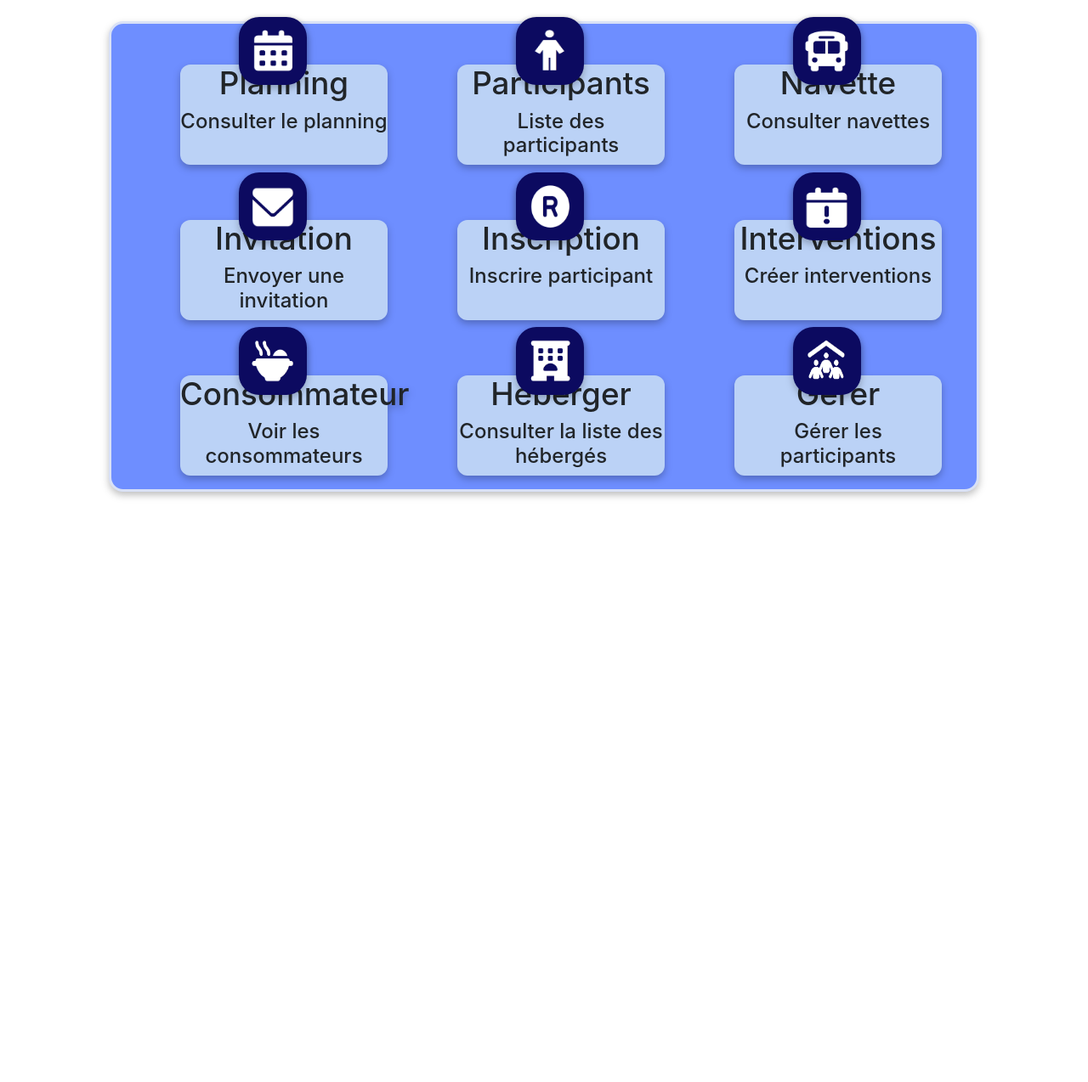
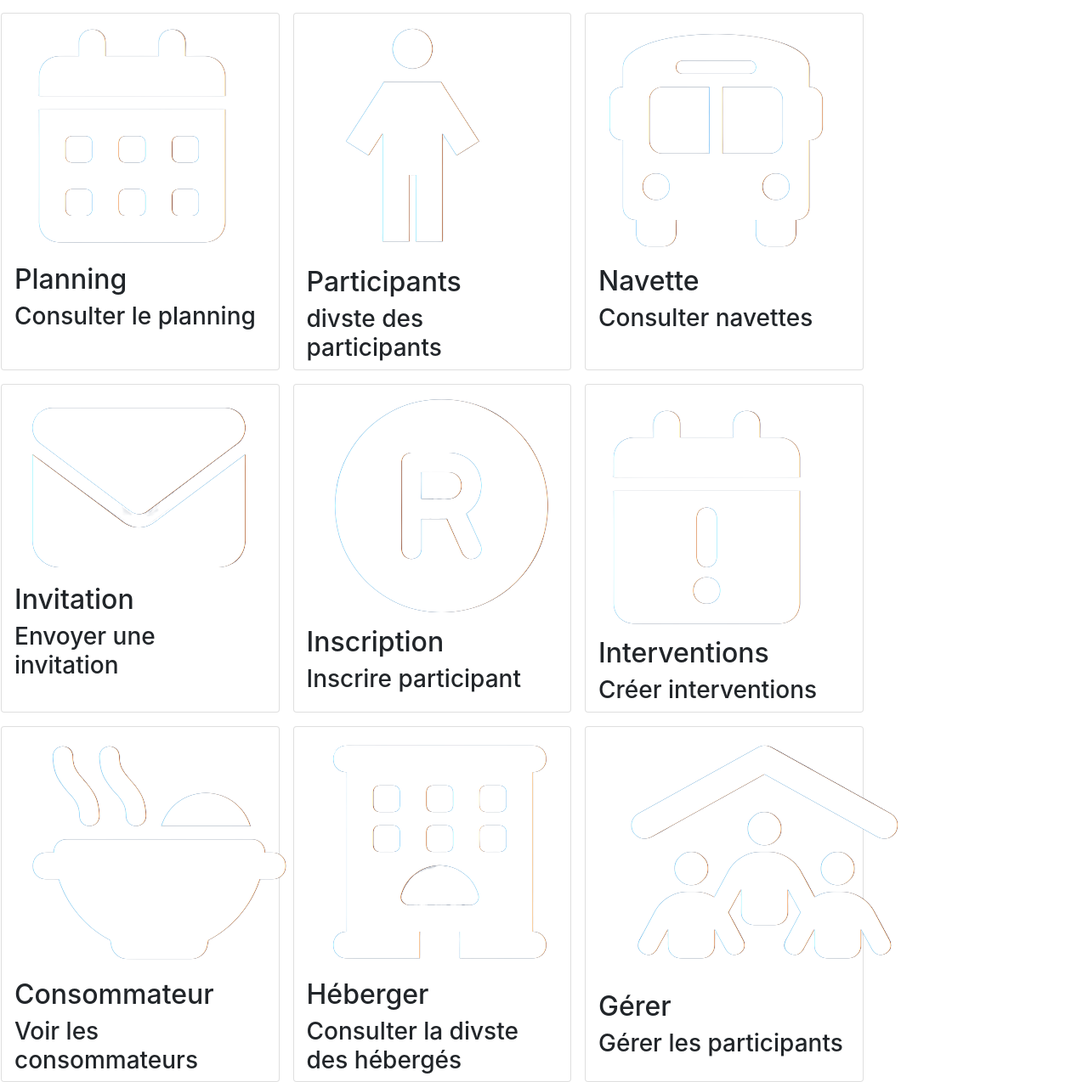
Before and after one commit to luis-doudeau/SAE-3.05, a Flask app: page /secretaire/ in a window 1280 px wide. Shown: the part 97-1371 px from the top of the page at 85% size. Before the commit the page ends 684 px from the top, so only its background shows below. Run offline with Flask 2, Linux system fonts and the light colour scheme; some libraries are stand-ins or nearby versions; some web fonts are replaced; grey boxes are pictures that could not be loaded.

Commit message:
Menu secretaire

```diff
--- a/Developpement/app/templates/secretaire.html
+++ b/Developpement/app/templates/secretaire.html
@@ -1,89 +1,84 @@
-<!DOCTYPE html>
-<html lang="fr">
-<head>
-    <meta charset="UTF-8">
-    <title>Connexion</title>
-    <link rel="stylesheet" href="{{ url_for('static', filename='styles/styleAccueilSecretaire.css') }}">
-    <link href="https://fr.allfont.net/allfont.css?fonts=londrina-shadow" rel="stylesheet" type="text/css" />
-</head>
 {% include 'banner.html' %}
 <body>
-        <section id="rectangle_principale">
-            <nav>
-                <ul>
-                    <li class="rectangle_secondaire">
+        <div id="container d-flex h-100">
+
+                <div class="row">
+                    <div class="col-sm-6 col-lg-3 card ml-3 mt-3">
                         <div class="rectangle_image">
-                            <a href="https://www.facebook.com/bdboum?fref=ts"> <img src="{{url_for('static', filename='img/calendar_blanc.png')}}" alt=""> </a>
+                            <a href="https://www.facebook.com/bdboum?fref=ts"> <img class="" src="{{url_for('static', filename='img/calendar_blanc.png')}}" alt=""> </a>
                         </div>
                         <h2>Planning</h2>
                         <h3>Consulter le planning</h3>
-                    </li>
-                    <li class="rectangle_secondaire">
+                    </div>
+
+                    <div class="col-sm-6 col-lg-3 card ml-3 mt-3">
                         <div class="rectangle_image">
                         <a href="../participantSecretaire"> <img src="{{url_for('static', filename='img/participant.png')}}" alt=""> </a>
                         </div>
                         <h2>Participants</h2>
-                        <h3>Liste des participants</h3>
-                    </li>
+                        <h3>divste des participants</h3>
+                    </div>
 
-                    <li class="rectangle_secondaire">
+                    <div class="col-sm-6 col-lg-3 card ml-3 mt-3">
                         <div class="rectangle_image">
                         <a href="../secretaireNavette"> <img src="{{url_for('static', filename='img/navette.png')}}" alt=""> </a>
                         </div>
                         <h2>Navette</h2>
                         <h3>Consulter navettes</h3>
-                    </li>
-                </ul>
+                    </div>
+                </div>
 
-                <ul>
-                    <li class="rectangle_secondaire">
+
+                <div class="row">
+                    <div class="col-sm-6 col-lg-3 card ml-3 mt-3">
                         <div class="rectangle_image">
                             <a href="https://www.facebook.com/bdboum?fref=ts"> <img src="{{url_for('static', filename='img/mail_blanc.png')}}" alt=""> </a>
                         </div>
                         <h2>Invitation</h2>
                         <h3>Envoyer une invitation</h3>
-                    </li>
-                    <li class="rectangle_secondaire">
+                    </div>
+                    <div class="col-sm-6 col-lg-3 card ml-3 mt-3">
                         <div class="rectangle_image">
                             <a href="https://www.facebook.com/bdboum?fref=ts"> <img src="{{url_for('static', filename='img/reservation_blanc.png')}}" alt=""> </a>
                         </div>
                         <h2>Inscription</h2>
                         <h3>Inscrire participant</h3>
-                    </li>
-                    <li class="rectangle_secondaire">
+                    </div>
+                    <div class="col-sm-6 col-lg-3 card ml-3 mt-3">
                         <div class="rectangle_image">
                             <a href="https://www.facebook.com/bdboum?fref=ts"> <img src="{{url_for('static', filename='img/gerer_reservation.png')}}" alt=""> </a>
                         </div>
                         <h2>Interventions</h2>
                         <h3>Créer interventions</h3>
-                    </li>
-                </ul>
-                <ul>
-                    <li class="rectangle_secondaire">
+                    </div>
+                </div>
+
+                <div class="row">
+                    <div class="col-sm-6 col-lg-3 card ml-3 mt-3">
                         <div class="rectangle_image">
                             <a href="../secretaire_consommateur"> <img src="{{url_for('static', filename='img/plat_blanc.png')}}" alt=""> </a>
                         </div>
                         <h2>Consommateur</h2>
                         <h3>Voir les consommateurs</h3>
-                    </li>
-                    <li class="rectangle_secondaire">
+                    </div>
+                    <div class="col-sm-6 col-lg-3 card ml-3 mt-3">
                         <div class="rectangle_image">
                             <a href="../dormeurSecretaire"> <img src="{{url_for('static', filename='img/hotel.png')}}" alt=""> </a>
                         </div>
                         <h2>Héberger</h2>
-                        <h3>Consulter la liste des
+                        <h3>Consulter la divste des
                             hébergés</h3>
-                    </li>
-                    <li class="rectangle_secondaire">
+                    </div>
+                    <div class="col-sm-6 col-lg-3 card ml-3 mt-3">
                         <div class="rectangle_image">
                             <a href="https://www.facebook.com/bdboum?fref=ts"> <img src="{{url_for('static', filename='img/gerer.png')}}" alt=""> </a>
                         </div>
                         <h2>Gérer</h2>
                         <h3>Gérer les participants</h3>
-                    </li>
-                </ul>
-            </nav>
-        </section>
+                    </div>
+                </div>
+
+            </div>
     </main>
 </body>
 </html>
--- a/Developpement/app/views.py
+++ b/Developpement/app/views.py
@@ -43,6 +43,7 @@ def connexion():
 
 
 @app.route('/coordonneeForms/', methods = ["GET", "POST"])
+@login_required
 def page_inscription():
     if request.method == "POST":
         modifier_participant(session, request.args.get('idp'), request.form["prenom"], request.form["nom"],request.form["ddn"],request.form["tel"],request.form["email"])
```
